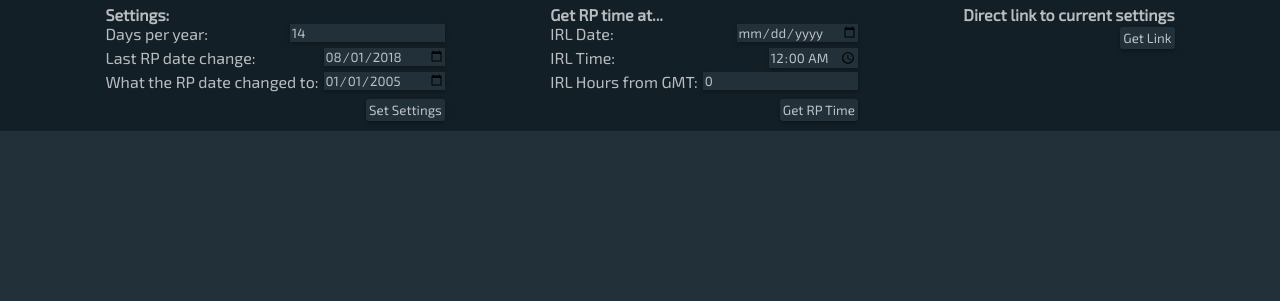
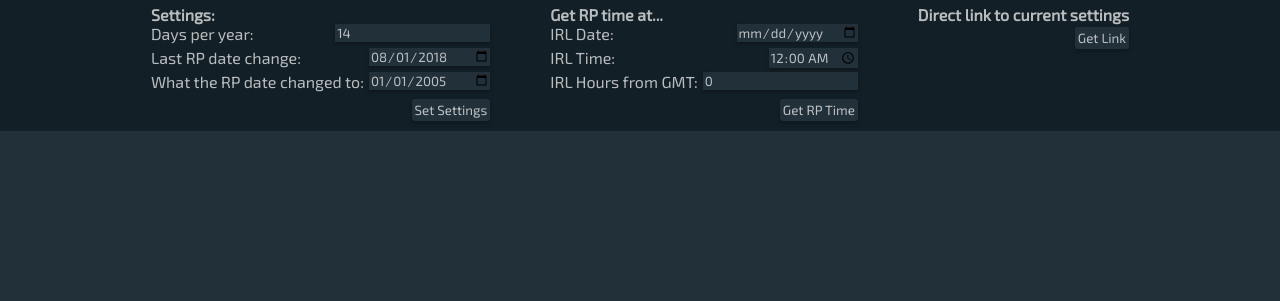
Before and after one commit to compupro/rp-time-calculator, a plain HTML site: page index.html in a window 1280 px wide. Shown: the top 301 px of the page. Drawn offline with Linux system fonts and the light colour scheme.

Commit message:
Make top panels less spaced out on big res

```diff
--- a/index.css
+++ b/index.css
@@ -14,16 +14,26 @@ a:hover {
     color: rgba(132, 250, 234, .9);
 }
 
-#panelContainer {
+header {
     background-color: rgb(19, 31, 38);
     width: 100%;
     height: auto;
     display: flex;
     position: fixed;
-    justify-content: space-evenly;
     top: 0;
     padding-top: 5px;
+    justify-content: center;
     color: rgba(255, 255, 255, .7);
+}
+
+#panelContainer {
+    display: flex;
+    justify-content: space-evenly;
+}
+
+.panel {
+    margin-left: 30px;
+    margin-right: 30px;
 }
 
 #displayContainer {
--- a/index.html
+++ b/index.html
@@ -5,6 +5,7 @@
     <link rel="stylesheet" type="text/css" href="index.css" />
 </head>
 <body>
+    <header>
         <div id="panelContainer">
             <div class="panel">
                 <b>Settings:</b>
@@ -57,6 +58,7 @@
                 <input type="button" onclick="exportSettings()" value="Get Link"></input>
             </div>
         </div>
+    </header>
 
     <div id="displayContainer">
         <div id="timeDisplay">this is where the RP time should display</div>
```
Lines whose indentation alone changed are shown as unchanged.
